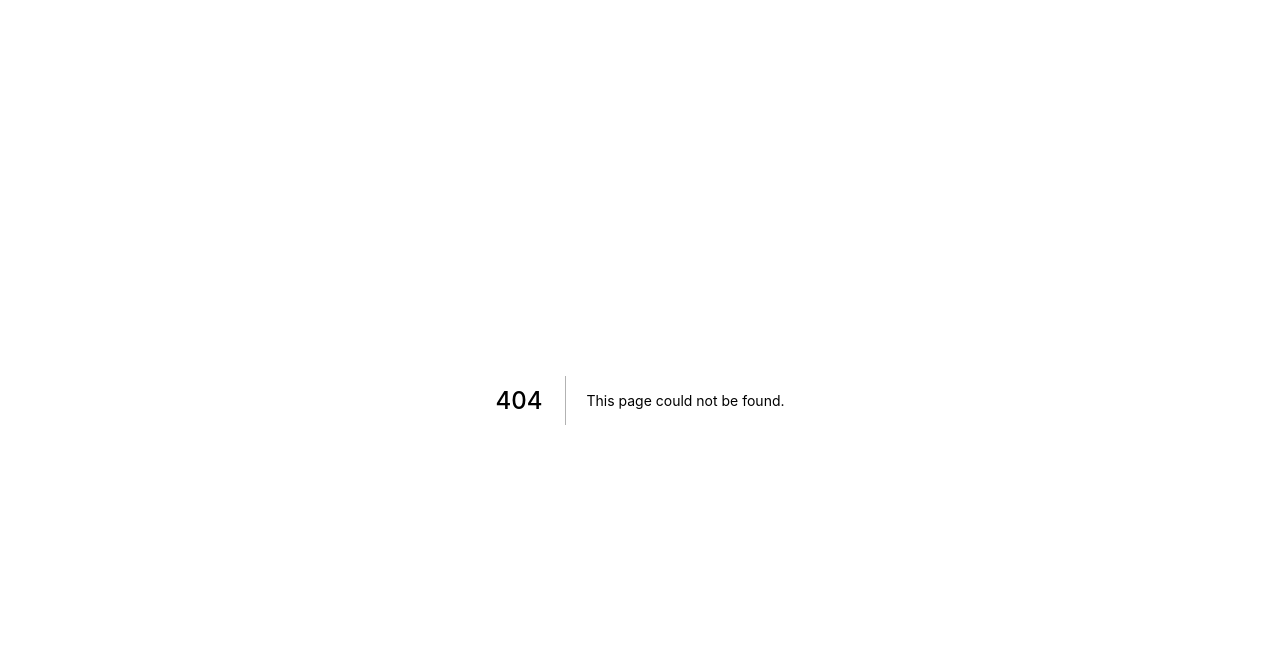
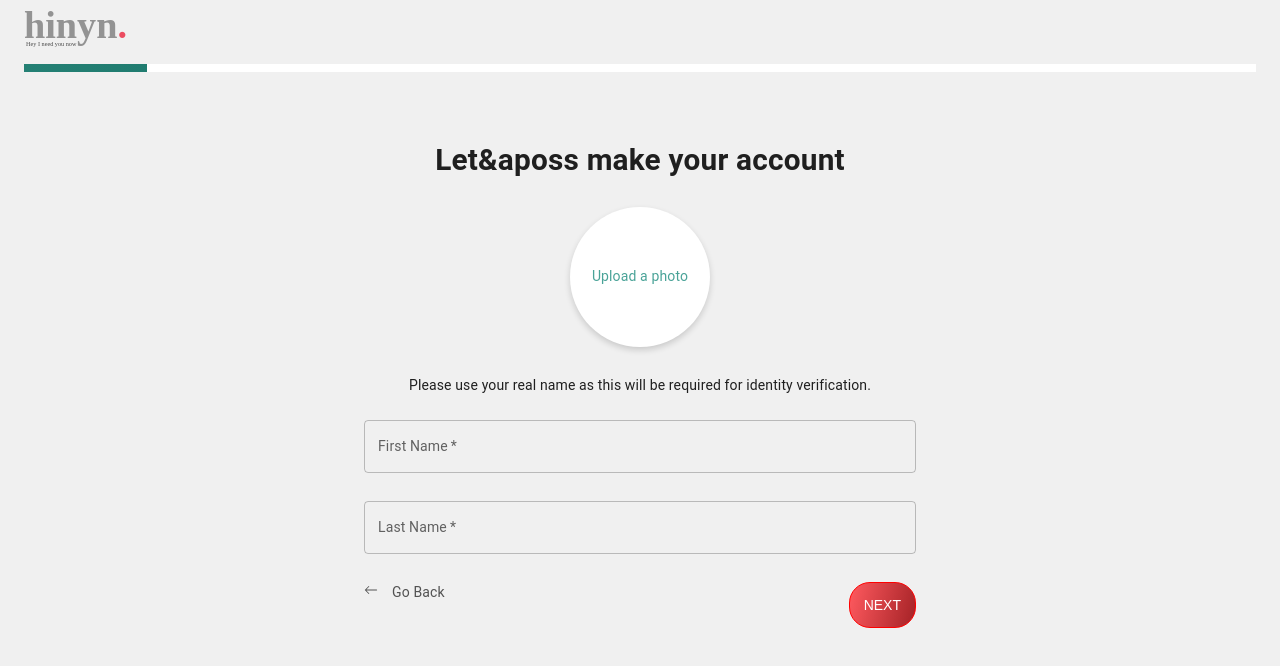
Before and after one commit to tauntmachine/hinyn-app-intech, a Next.js app: page /professional in a window 1280 px wide. Before the commit this address had no page. Shown: the top 666 px of the page. Built offline with nearby package versions, Linux system fonts and the light colour scheme.

Commit message:
feat: updated search and create account

```diff
--- a/components/forms/AccountTypeForm.js
+++ b/components/forms/AccountTypeForm.js
@@ -55,7 +55,7 @@ function AccountTypeForm(){
        //call next one here
     }
     function createAccount(type){
-      if(type === 'professional')  router.push("/create-account/professional");
+      if(type === 'professional')  router.push("/professional");
     }
 
 
--- a/components/shared/ProgressBar.js
+++ b/components/shared/ProgressBar.js
@@ -16,8 +16,7 @@ const StyledLinearProgress = styled(LinearProgress)`
 `
 
 export default function LinearDeterminate() {
-  const [progress, setProgress] = useState(0);
-  setProgress(10)
+  const [progress, setProgress] = useState(10);
 
   return (
     <Box sx={{ width: '100%' }}>
--- a/pages/create-account/professional.js
+++ b/pages/professional.js
@@ -1,8 +1,8 @@
 import styled from "@emotion/styled";
 import { Container } from "@mui/material";
-import Logo from "../../components/shared/Logo";
-import ProgressBar from "../../components/shared/ProgressBar";
-import ProfessionalForm1 from "../../components/forms/ProfessionalForm1";
+import Logo from "../components/shared/Logo";
+import ProgressBar from "../components/shared/ProgressBar";
+import ProfessionalForm1 from "../components/forms/ProfessionalForm1";
 
 const MainContainer = styled(Container)`
     background-color: #F0F0F0;
```
